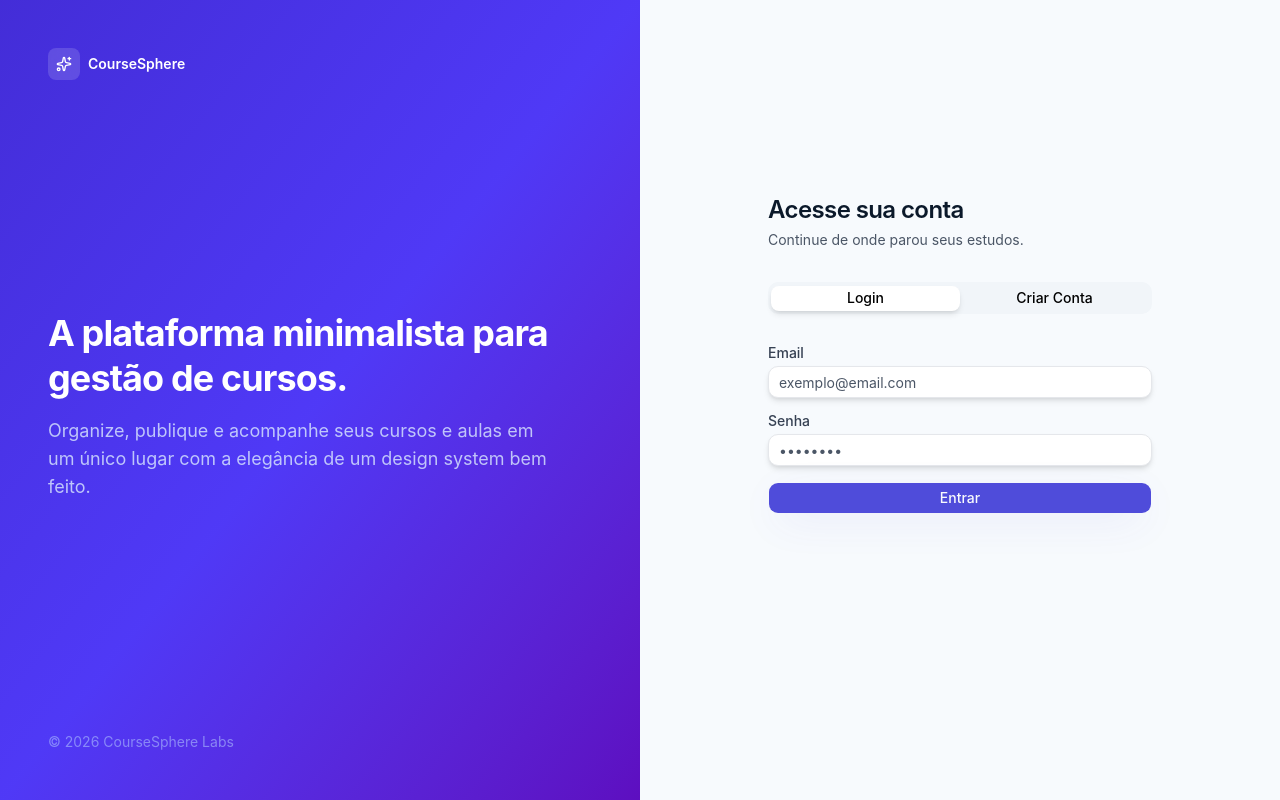
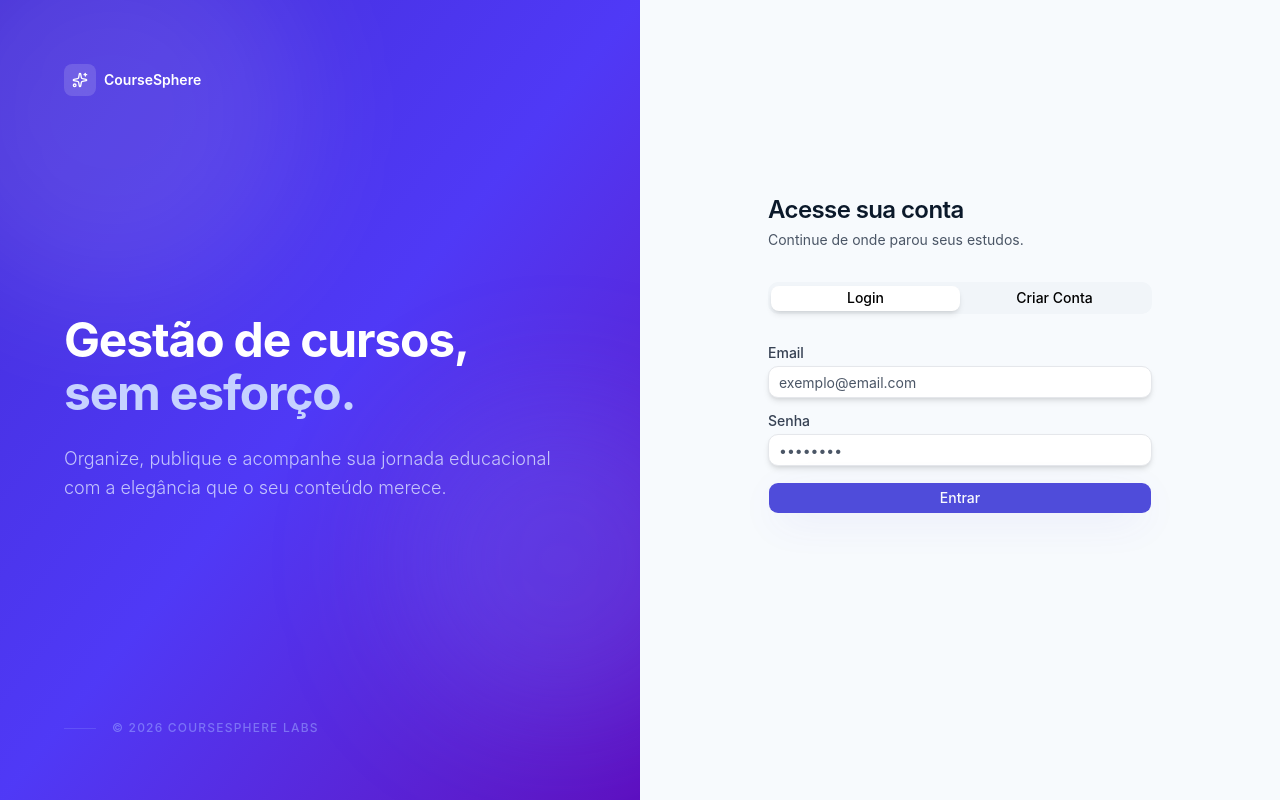
Before and after one commit to arthurtdl/coursesphere-fullstack, a React (Vite) app in the folder client/: page /login in a window 1280 px wide. Built offline with nearby package versions, Linux system fonts and the light colour scheme.

Commit message:
refactor(add-courses-dashboard): Refactored login screen style

```diff
--- a/client/src/components/Auth/Login.tsx
+++ b/client/src/components/Auth/Login.tsx
@@ -4,29 +4,31 @@ import { CourseSphere } from "../Logo/CourseSphere";
 export function Login() {
   return (
     <div className="grid min-h-screen lg:grid-cols-2 w-full overflow-hidden">
-      {/* Left Panel */}
-      <div
-        className="relative hidden lg:flex flex-col justify-between overflow-hidden p-12 text-white bg-linear-to-br from-indigo-700 via-indigo-600 to-violet-800"
-      >
+      <div className="relative hidden lg:flex flex-col justify-between overflow-hidden p-16 text-white bg-linear-to-br from-indigo-700 via-indigo-600 to-violet-800">
+
+        <div className="absolute -top-20 -left-20 h-96 w-96 rounded-full bg-white/10 blur-3xl" />
+        <div className="absolute top-1/2 -right-20 h-80 w-80 rounded-full bg-indigo-400/20 blur-3xl" />
+
         {/* Logo */}
-        <div className="z-10">
+        <div className="relative z-10">
           <CourseSphere />
         </div>
 
-        {/* Hero */}
+        {/* Hero Content */}
         <div className="relative z-10 max-w-lg">
-          <h1 className="text-4xl font-bold leading-tight tracking-tight">
-            A plataforma minimalista para gestão de cursos.
+          <h1 className="text-5xl font-bold leading-[1.1] tracking-tight">
+            Gestão de cursos, <br />
+            <span className="text-indigo-200">sem esforço.</span>
           </h1>
-          <p className="mt-4 text-lg text-blue-100/80">
-            Organize, publique e acompanhe seus cursos e aulas em um único lugar
-            com a elegância de um design system bem feito.
+          <p className="mt-6 text-lg text-indigo-100/80 leading-relaxed font-light">
+            Organize, publique e acompanhe sua jornada educacional com a
+            elegância que o seu conteúdo merece.
           </p>
         </div>
 
         {/* Footer */}
-        <div className="z-10 text-sm text-blue-200/50">
-          © 2026 CourseSphere Labs
+        <div className="relative z-10 flex items-center gap-4 text-xs font-medium tracking-widest uppercase text-indigo-300/50">
+          <span className="h-px w-8 bg-indigo-300/20" />© 2026 CourseSphere Labs
         </div>
       </div>
 
```
